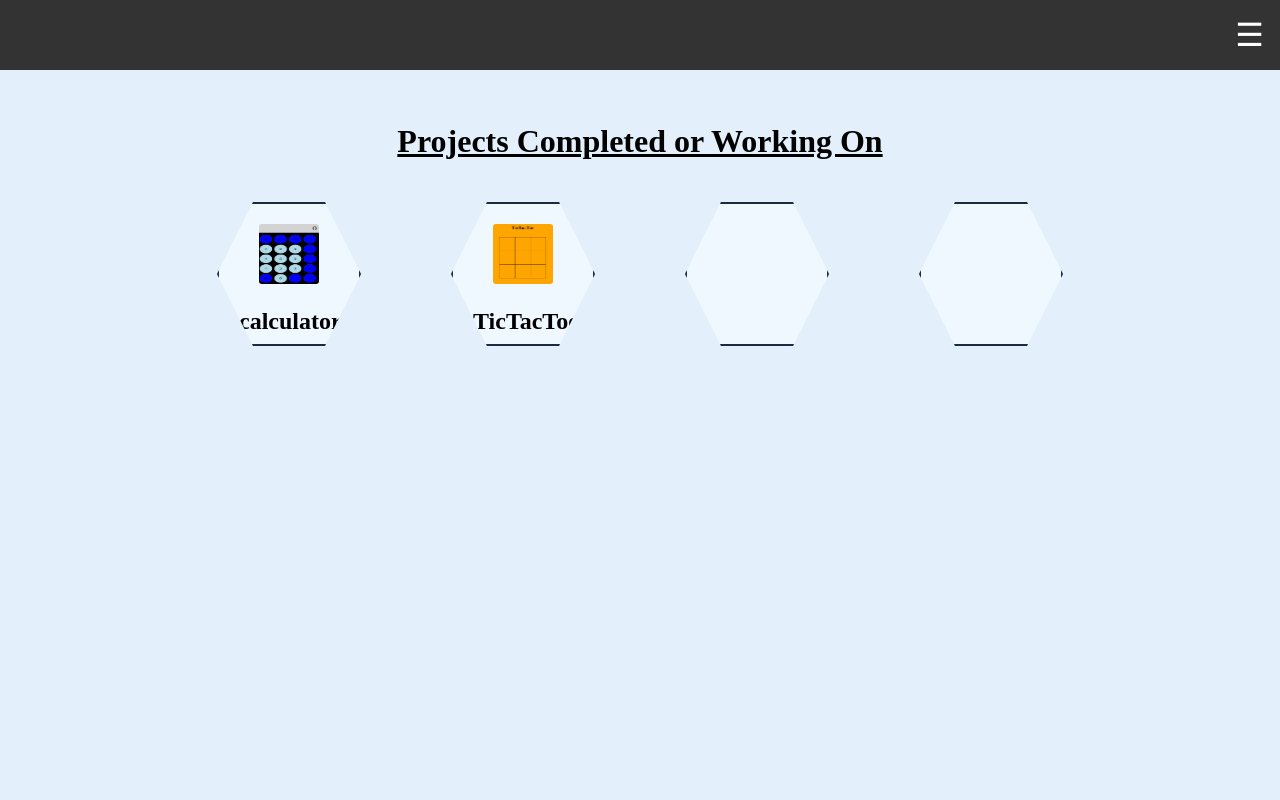
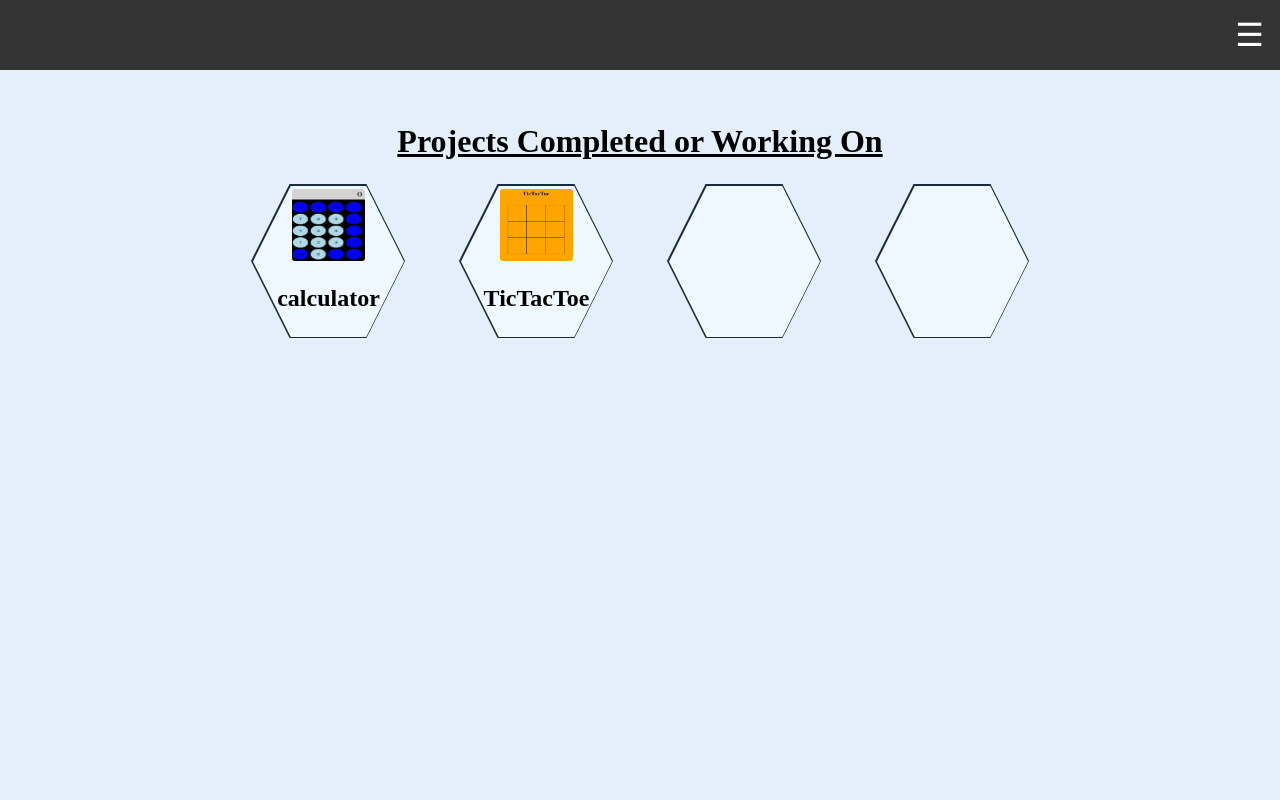
Before and after one commit to cjhurrell/Personal-Website, a plain HTML site: page projects.html in a window 1280 px wide. Shown: the top 800 px of the page. Drawn offline with Linux system fonts and the light colour scheme.

Commit message:
fiddled the projects display boxes

```diff
--- a/personal.css
+++ b/personal.css
@@ -272,15 +272,24 @@ form button {
   font-weight: bold;
 }
 
+.border {
+    background-color: #1a2a40;
+    clip-path: polygon(25% 0%, 75% 0%, 100% 50%, 75% 100%, 25% 100%, 0% 50%);
+    width: 150px;
+    height: 150px;
+    padding: 2px;
+    margin: 2px;
+    text-decoration: none;
+    transition: transform 0.3s, box-shadow 0.3s;
+}
+
 .project {
     background-color: #f0f8ff;
-    border: 2px solid #1a2a40;
     clip-path: polygon(25% 0%, 75% 0%, 100% 50%, 75% 100%, 25% 100%, 0% 50%);
-    width: 100px;
-    height: 100px;
+    width: 145px;
+    height: 145px;
+    padding: 3px;
     box-shadow: #1a2a40 0px 0px 10px;
-    padding: 20px;
-    margin: 20px;
     text-decoration: none;
     transition: transform 0.3s, box-shadow 0.3s;
 
@@ -299,7 +308,7 @@ form button {
 }
 
 .project-image {
-    width: 60%;
-    height: 60%;
+    width: 50%;
+    height: 50%;
     border-radius: 3px;
 }
--- a/projects.html
+++ b/projects.html
@@ -33,28 +33,36 @@
 
         <div class="project-row">
 
+
         <a href="https://cjhurrell.github.io/Calculator/" >
+        <div class="border">
         <div class="project">
             <img src="Pictures/Calculator.png" alt="Calculator" class="project-image">
             <h2>calculator</h2>
-
         </div>
-    </a>
+        </div>
+        </a>
 
         <a href="https://cjhurrell.github.io/TTT/">
+        <div class="border">
         <div class="project">
             <img src="Pictures/TTT.png" alt="TicTacToe Board" class="project-image">
             <h2>TicTacToe</h2>
+        </div>
+        </div>
+        </a>
 
-        </div>
-    </a>
-
+        <div class="border">
         <div class="project">
 
         </div>
+        </div>
 
+
+        <div class="border">
         <div class="project">
 
+        </div>
         </div>
 
     </div>
```
